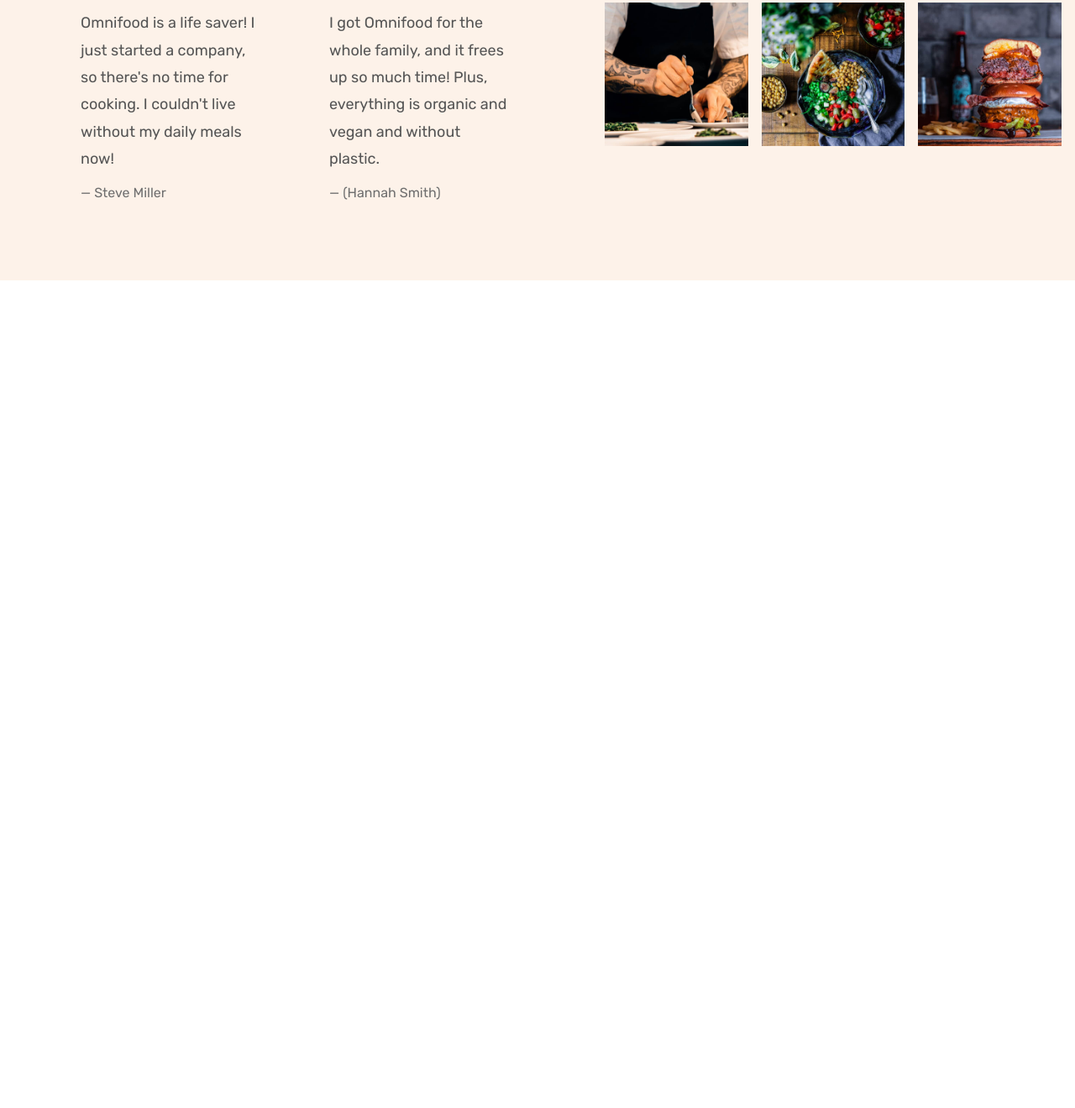
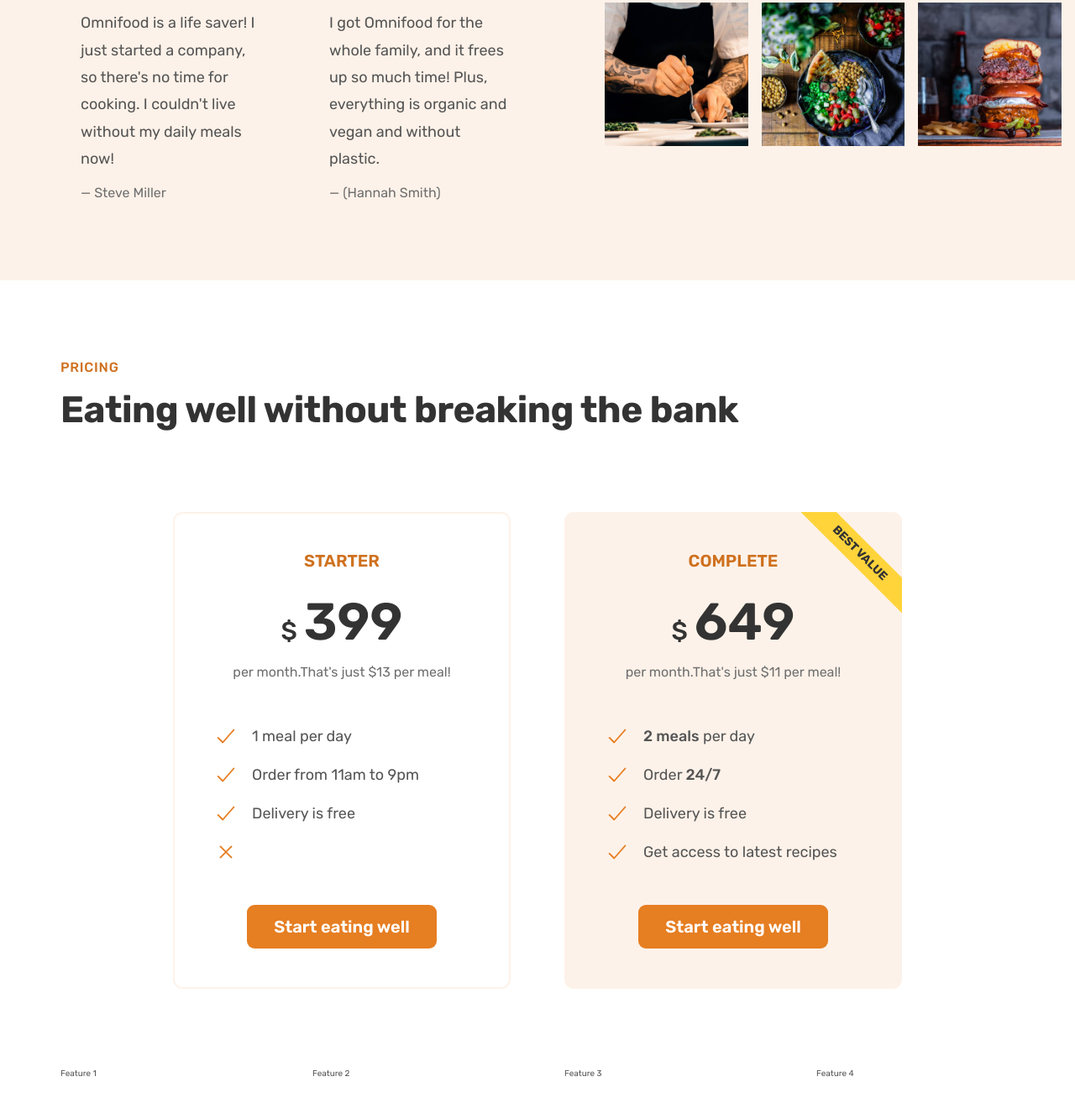
Before and after one commit to dimitrispalamidas/omnifood-project, a plain HTML site: page index.html in a window 1280 px wide. Shown: the part 4287-5607 px from the top of the page at 84% size. Before the commit the page ends 4621 px from the top, so only its background shows below. Drawn offline with nearby package versions, Linux system fonts and the light colour scheme.

Commit message:
Building the Pricing Section

```diff
--- a/css/general.css
+++ b/css/general.css
@@ -75,6 +75,14 @@ body {
   display: grid;
   column-gap: 6.4rem;
   row-gap: 9.6rem;
+}
+
+/* .grid:last-child {
+  margin-bottom: 0;
+} */
+
+.grid:not(:last-child) {
+  margin-bottom: 9.6rem;
 }
 
 .grid--2-cols {
@@ -182,6 +190,27 @@ body {
   border-bottom: 1px solid transparent;
 }
 
+.list {
+  list-style: none;
+  display: flex;
+  flex-direction: column;
+  gap: 1.6rem;
+}
+
+.list-item {
+  font-size: 1.8rem;
+  display: flex;
+  align-items: center;
+  gap: 1.6rem;
+}
+
+.list-icon {
+  width: 3rem;
+  height: 3rem;
+  color: #e67e22;
+}
+
+/* HELPER/SETTINGS CLASSES */
 .margin-right-sm {
   margin-right: 1.6rem !important;
 }
--- a/css/style.css
+++ b/css/style.css
@@ -289,26 +289,6 @@
   font-size: 1.8rem;
 }
 
-.list {
-  list-style: none;
-  display: flex;
-  flex-direction: column;
-  gap: 1.6rem;
-}
-
-.list-item {
-  font-size: 1.8rem;
-  display: flex;
-  align-items: center;
-  gap: 1.6rem;
-}
-
-.list-icon {
-  width: 3rem;
-  height: 3rem;
-  color: #e67e22;
-}
-
 /************************/
 /* TESTIMONIALS SECTION */
 /************************/
@@ -364,3 +344,82 @@
 .gallery-item img:hover {
   transform: scale(1.1);
 }
+
+/************************/
+/* PRICE SECTION */
+/************************/
+
+.section-pricing {
+  padding: 9.6rem 0;
+}
+
+.pricing-plan {
+  border-radius: 11px;
+
+  width: 75%;
+}
+
+.plan-header {
+  text-align: center;
+  margin-bottom: 4.8rem;
+}
+
+.plan-name {
+  color: #cf711f;
+  font-weight: 600;
+  font-size: 2rem;
+  text-transform: uppercase;
+  letter-spacing: 0.75;
+  margin-bottom: 3.2rem;
+}
+
+.plan-price {
+  font-size: 6.2rem;
+  font-weight: 600;
+  color: #333;
+  margin-bottom: 1.6rem;
+}
+
+.plan-price span {
+  font-size: 3rem;
+  font-weight: 500;
+  margin-right: 0.8rem;
+}
+
+.plan-text {
+  font-size: 1.6rem;
+  line-height: 1.6;
+  color: #6f6f6f;
+}
+
+.plan-sing-up {
+  text-align: center;
+  margin-top: 4.8rem;
+}
+
+.pricing-plan--starter {
+  justify-self: end;
+  border: 2px solid #fdf2e9;
+  padding: 4.6rem;
+}
+
+.pricing-plan--complete {
+  background-color: #fdf2e9;
+  padding: 4.8rem;
+  position: relative;
+  overflow: hidden;
+}
+.pricing-plan--complete::after {
+  content: "Best value";
+  position: absolute;
+  top: 6%;
+  right: -18%;
+
+  text-transform: uppercase;
+  font-size: 1.4rem;
+  font-weight: 700;
+  color: #333;
+  background-color: #ffd43b;
+  padding: 0.8rem 8rem;
+  transform: rotate(45deg);
+}
--- a/index.html
+++ b/index.html
@@ -298,6 +298,58 @@
           </figure>
         </div>
       </section>
+      <section class="section-pricing">
+        <div class="container">
+          <span class="subheading">Pricing</span>
+          <h2 class="heading-secondary">
+          Eating well without breaking the bank
+        </div>
+
+        <div class="container grid grid--2-cols">
+          <div class="pricing-plan pricing-plan--starter">
+            <header class="plan-header">
+            <p class="plan-name">Starter</p>
+            <p class="plan-price"><span>$</span>399</p>
+            <p class="plan-text">per month.That's just $13 per meal!</p>
+            </header>
+            <ul class="list">
+              <li class="list-item"><ion-icon class="list-icon" name="checkmark-outline"></ion-icon><span>1 meal per day</span></li>
+              <li class="list-item"><ion-icon class="list-icon" name="checkmark-outline"></ion-icon><span>Order from 11am to 9pm</span></li>
+              <li class="list-item"><ion-icon class="list-icon" name="checkmark-outline"></ion-icon><span>Delivery is free</span></li>
+              <li class="list-item"><ion-icon class="list-icon" name="close-outline"></ion-icon></li>
+            </ul>
+            <div class="plan-sing-up">
+              <a href="#" class="btn btn--full">Start eating well</a>
+            </div>
+          </div>
+
+          <div class="pricing-plan pricing-plan--complete">
+            <header class="plan-header">
+             <p class="plan-name">Complete</p>
+             <p class="plan-price"><span>$</span>649</p>
+             <p class="plan-text">per month.That's just $11 per meal!</p>
+            </header>
+            <ul class="list">
+              <li class="list-item"><ion-icon class="list-icon" name="checkmark-outline"></ion-icon><span><strong>2 meals</strong> per day</span></li>
+              <li class="list-item"><ion-icon class="list-icon" name="checkmark-outline"></ion-icon><span>Order <strong>24/7</strong></span></li>
+              <li class="list-item"><ion-icon class="list-icon" name="checkmark-outline"></ion-icon><span>Delivery is free</span></li>
+              <li class="list-item"><ion-icon class="list-icon" name="checkmark-outline"></ion-icon><span>Get access to latest recipes</span></li>
+            </ul>
+
+            <div class="plan-sing-up">
+              <a href="#" class="btn btn--full">Start eating well</a>
+            </div>
+          </div>
+        </div>
+
+        <div class="container grid grid--4-cols">
+          <div class="feature">Feature 1</div>
+          <div class="feature">Feature 2</div>
+          <div class="feature">Feature 3</div>
+          <div class="feature">Feature 4</div>
+        </div>
+
+      </section>
     </main>
     <script type="module" src="https://unpkg.com/ionicons@7.1.0/dist/ionicons/ionicons.esm.js"></script>
     <script nomodule src="https://unpkg.com/ionicons@7.1.0/dist/ionicons/ionicons.js"></script>
```
